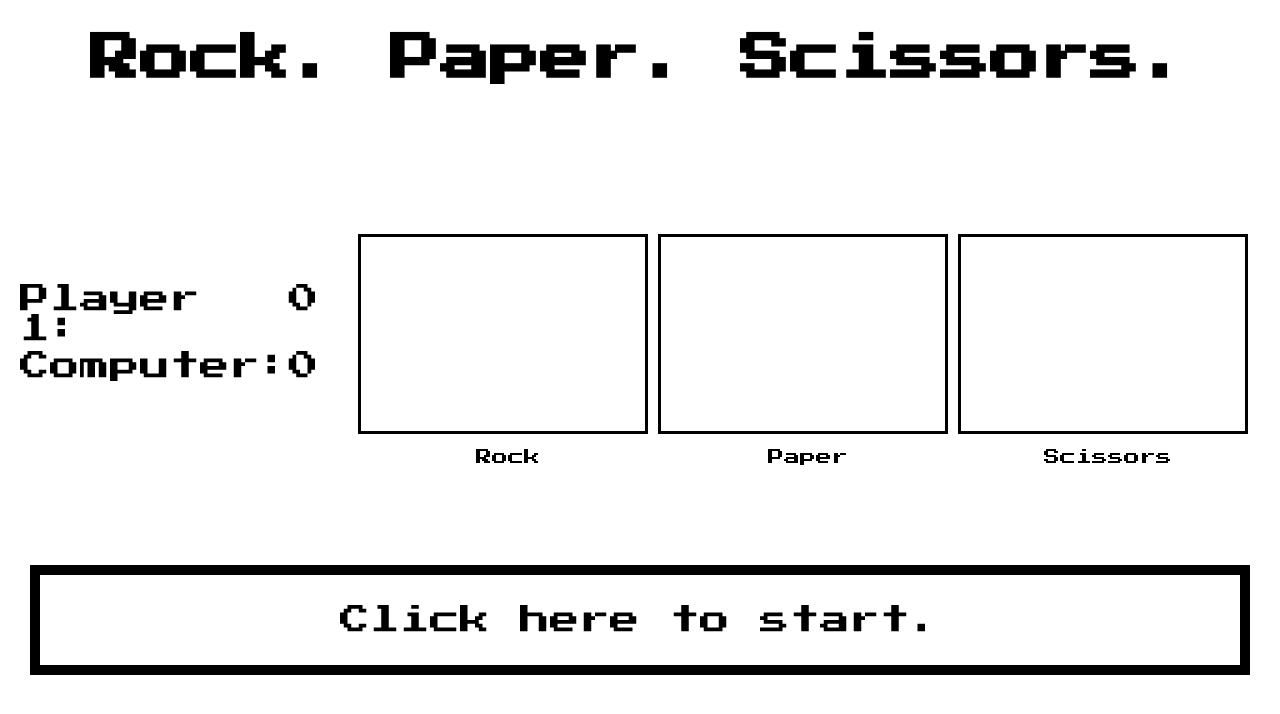
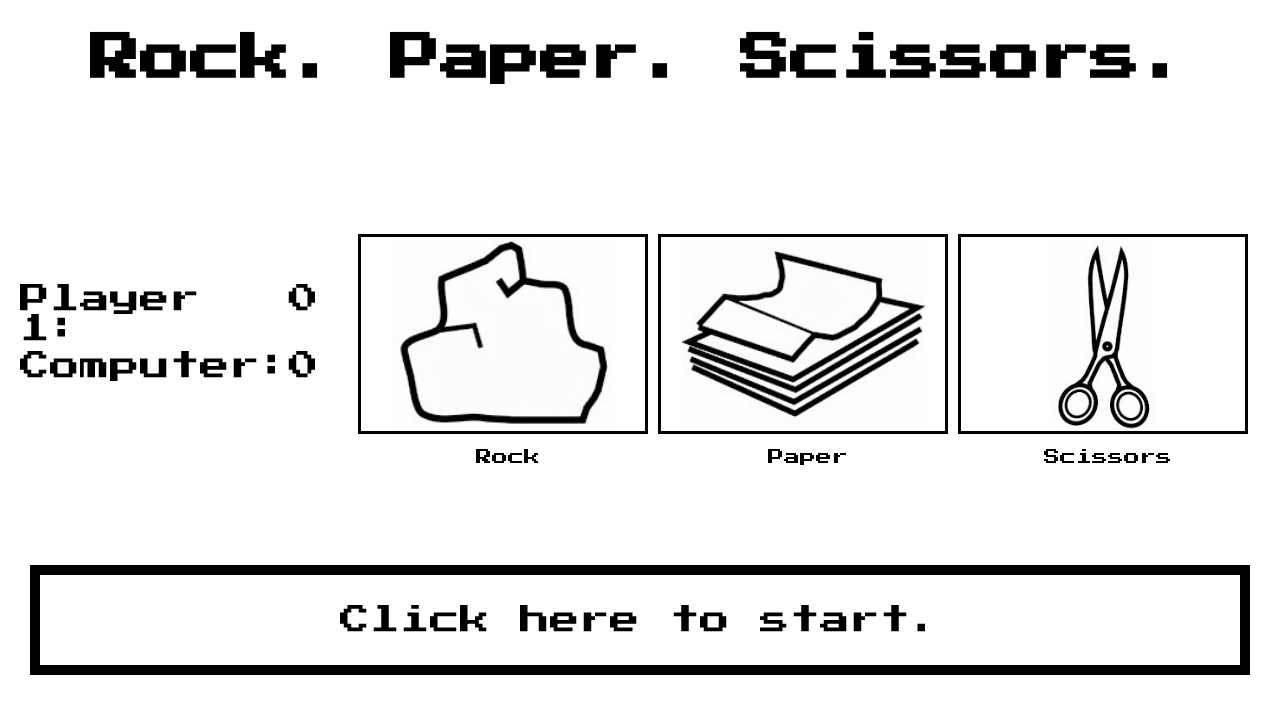
Before and after one commit to ThomYorke7/rock-paper-scissors, a plain HTML site: page index.html in a window 1280 px wide. Drawn offline with Linux system fonts and the light colour scheme; the site is published under a folder, as on GitHub Pages, so addresses that start at the root find nothing.

Commit message:
Edit file paths

```diff
--- a/index.html
+++ b/index.html
@@ -5,7 +5,7 @@
     <meta charset="UTF-8">
     <meta name="viewport" content="width=device-width, initial-scale=1.0">
     <title>Rock Paper Scissors</title>
-    <link rel="stylesheet" href="style.css">
+    <link rel="stylesheet" href="./style.css">
 </head>
 
 <body>
@@ -32,7 +32,7 @@
         <span>Click here to start.</span>
     </div>
 
-    <script src="/RPSscript.js"></script>
+    <script src="./RPSscript.js"></script>
 </body>
 
 </html>
--- a/style.css
+++ b/style.css
@@ -59,7 +59,7 @@ button:hover {
 
 
 button#rock {
-    background-image: url(/images/rock2.jpg);
+    background-image: url(./images/rock2.jpg);
     background-size: contain;
     background-position: center;
     background-color: white;
@@ -69,7 +69,7 @@ button#rock {
 }
 
 button#paper {
-    background-image: url(/images/paper2.jpg);
+    background-image: url(./images/paper2.jpg);
     background-size: contain;
     background-position: center;
     background-color: white;
@@ -79,7 +79,7 @@ button#paper {
 }
 
 button#scissors {
-    background-image: url(/images/scissors2.jpg);
+    background-image: url(./images/scissors2.jpg);
     background-size: contain;
     background-position: center;
     background-color: white;
```
